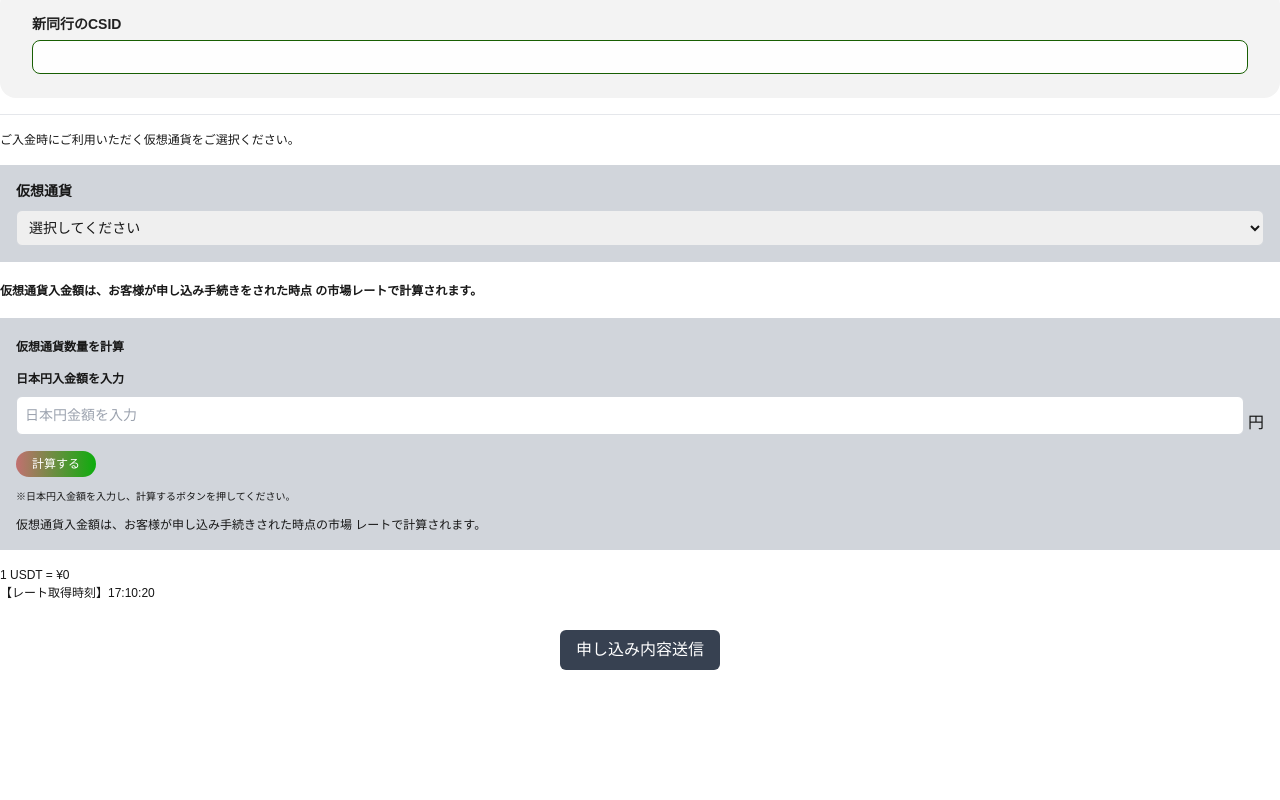
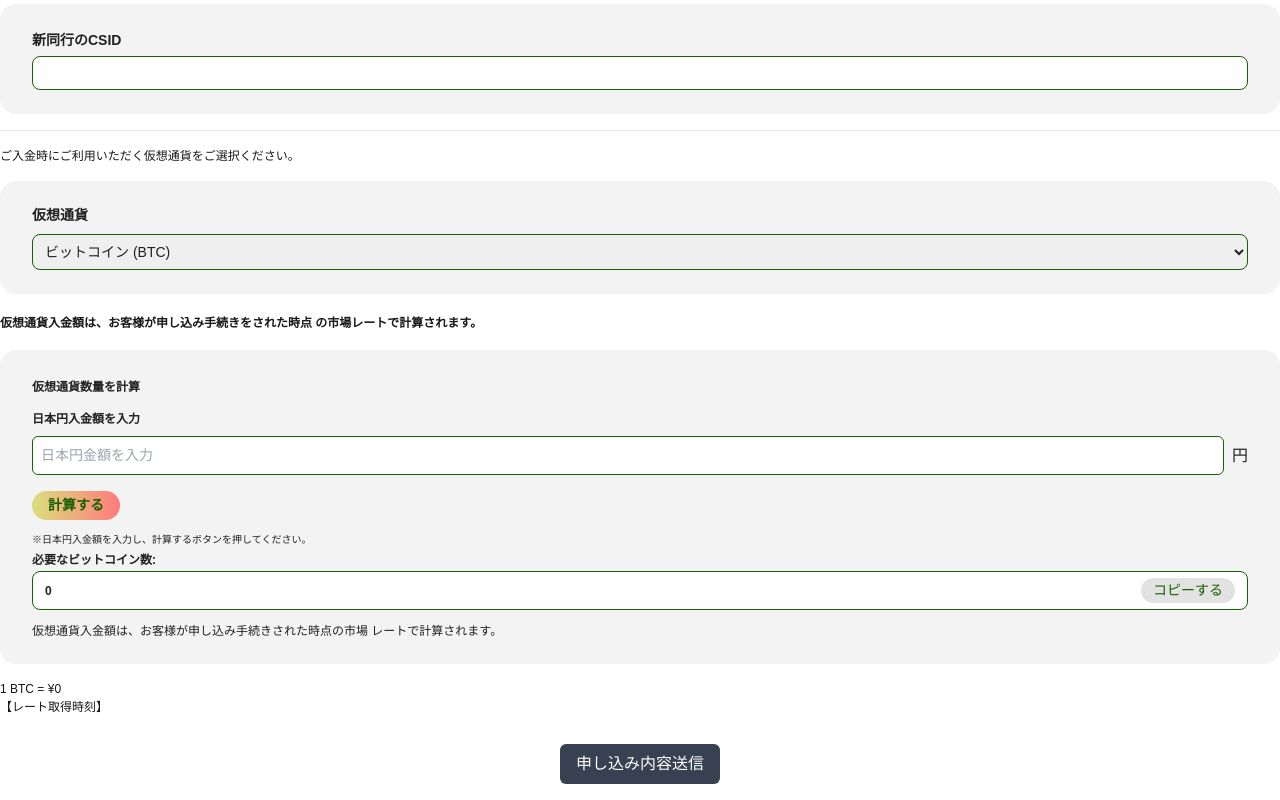
Before and after one commit to xmccopy/yencrypto, a Next.js app: page /components/ApplyForm in a window 1280 px wide. Shown: the part 766-1566 px from the top of the page. Before the commit the page ends 1436 px from the top, so only its background shows below. Built offline with nearby package versions, Linux system fonts and the light colour scheme; no server answers.

Commit message:
fix: latest

```diff
--- a/pages/components/ApplyForm.tsx
+++ b/pages/components/ApplyForm.tsx
@@ -4,19 +4,44 @@ import { useFormik } from "formik";
 import * as Yup from "yup";
 import TextInput from "./TextInput";
 import { useEffect, useMemo, useState } from "react";
+import { NumericFormat } from "react-number-format";
+import { CopyToClipboard } from "react-copy-to-clipboard";
+import { ToastContainer, toast } from "react-toastify";
+import "react-toastify/dist/ReactToastify.css";
+
+
+type TokenType = "BTC" | "ETH" | "LTC";
 
 interface TrackingTokenPriceProps {
   currency: string;
   usdPrice: number;
   jpyPice: number;
+  currentTime: string;
 }
 
+const cryptoLabel: { [key: string]: string } = {
+  BTC: "必要なビットコイン数:",
+  ETH: "必要なイーサリアム:",
+  LTC: "必要なUSDT:",
+};
+
 const CombinedForm = () => {
-  const [tokenType, setTokenType] = useState("");
+  const [tokenType, setTokenType] = useState<TokenType>("BTC");
   const [usdPrice, setPrice] = useState(1);
   const [jpyPice, setJPYPrice] = useState(0);
-  const [calcPrice1, setCalcPrice1] = useState(0);
+  const [jpyValue, setJpyValue] = useState("");
+  const [loading, setLoading] = useState(false);
   const [calcPrice2, setCalcPrice2] = useState(0);
+  const [currentTime, setCurrentTime] = useState("");
+
+  const updateTime = () => {
+    const now = new Date();
+    const hours = String(now.getHours()).padStart(2, "0");
+    const minutes = String(now.getMinutes()).padStart(2, "0");
+    const seconds = String(now.getSeconds()).padStart(2, "0");
+
+    setCurrentTime(`${hours}:${minutes}:${seconds}`);
+  };
 
   const currency = useMemo(() => {
     if (!tokenType || tokenType === "LTC") return "USDT";
@@ -25,19 +50,24 @@ const CombinedForm = () => {
 
   const handleGetPrice = async (token: string) => {
     if (token === "BTC" || token === "ETH") {
+      try {
+        // Use backticks for the template literal
         const response = await fetch(
-        `https://min-api.cryptocompare.com/data/price?fsym=${
-          token || "BTC"
-        }&tsyms=USD`
+          `https://api.binance.com/api/v3/ticker/price?symbol=${token ? token + "USDT" : "BTCUSDT"}`
         );
 
         if (!response.ok) {
           throw new Error("Network response was not ok");
         }
+
         const result = await response.json();
-      setPrice(Number(Number(result?.USD).toFixed(0)) || 0);
+        updateTime(); // Ensure this function is correctly defined elsewhere
+        setPrice(Number(result?.price) || 0); // Correct parsing and fallback
+      } catch (error) {
+        console.error("Error fetching the price:", error); // Use console.error for better debugging
+      }
     } else {
-      setPrice(1);
+      setPrice(1); // Default value for other tokens
     }
   };
 
@@ -49,18 +79,20 @@ const CombinedForm = () => {
       throw new Error("Network response was not ok");
     }
     const data = await response.json();
+    updateTime();
     setJPYPrice(Number(Number(data.rates.JPY).toFixed(0)));
   };
 
   useEffect(() => {
     handleGetJPYPrice();
     handleGetPrice(tokenType);
+
     const intervalId = setInterval(() => {
       handleGetPrice(tokenType);
     }, 10000);
 
     return () => clearInterval(intervalId);
-  }, [tokenType]);
+  }, [handleGetJPYPrice, handleGetPrice, tokenType]);
 
   const formik = useFormik({
     initialValues: {
@@ -70,9 +102,8 @@ const CombinedForm = () => {
       phone: "",
       applicationType: "",
       csid: "",
-      participantCount: "",
-      cryptoType: "",
-      amount: "",
+      participantCount: 0,
+      cryptoType: "BTC",
     },
     validationSchema: Yup.object({
       firstName: Yup.string().required("氏名は必須です"),
@@ -88,26 +119,63 @@ const CombinedForm = () => {
         .positive()
         .integer(),
       cryptoType: Yup.string().required("仮想通貨を選択してください"),
-      amount: Yup.number()
-        .required("金額を入力してください")
-        .positive()
-        .integer(),
+      // amount: Yup.number()
+      //   .required("金額を入力してください")
+      //   .positive()
+      //   .integer(),
     }),
-    onSubmit: (values) => {
-      // Handle form submission
-      console.log(values);
+    onSubmit: async (values) => {
+      if (!Number(jpyValue)) {
+        toast("金額を入力してください", {
+          type: "error",
+          theme: "colored",
+        });
+        return;
+      }
+      if (!Number(calcPrice2)) {
+        toast("まず計算してください", {
+          type: "error",
+          theme: "colored",
+        });
+        return;
+      }
+      setLoading(true);
+      try {
+        const response = await fetch(
+          "https://6900-104-180-21-85.ngrok-free.app/send-application",
+          {
+            method: "POST",
+            headers: {
+              "Content-Type": "application/json",
+            },
+            body: JSON.stringify({
+              ...values,
+              amount: jpyValue,
+              crypto_amount: calcPrice2,
+            }),
+          }
+        );
+        setLoading(false);
+        toast("申請フォームが正常に送信されました。!", {
+          type: "success",
+          theme: "colored",
+        });
+      } catch (error) {
+        setLoading(false);
+        console.error("Error:", error);
+      }
+      // console.log(values);
     },
   });
 
   const handleCalc = () => {
-    if (!formik.values.amount || !tokenType) return;
+    if (!jpyValue || !tokenType) return;
 
-    const usdAmount = Number(formik.values.amount) / jpyPice;
+    const usdAmount = Number(jpyValue) / jpyPice;
     let tokenValue = usdAmount / usdPrice;
 
     if (tokenValue > 1000) tokenValue = Number(tokenValue.toFixed(0));
 
-    setCalcPrice1(Number(formik.values.amount));
     setCalcPrice2(tokenValue);
   };
 
@@ -161,12 +229,12 @@ const CombinedForm = () => {
         }
       />
 
-      <div className="mb-4 p-4 bg-gray-300">
-        <label className="font-bold text-[14px]">
+      <div className="bg-[#F3F3F3] rounded-[16px] px-[32px] py-[24px]">
+        <label className="font-bold text-[14px] text-[#212121]">
           申し込みプラン<span className="text-red-500 text-[10px]"> ※必須</span>
         </label>
         <div className="mt-1">
-          <label className="mr-4">
+          <label className="mr-4 text-[#212121]">
             <input
               type="radio"
               name="applicationType"
@@ -175,7 +243,7 @@ const CombinedForm = () => {
             />
             スポーツデータイム
           </label>
-          <label>
+          <label className="text-[#212121]">
             <input
               type="radio"
               name="applicationType"
@@ -185,7 +253,7 @@ const CombinedForm = () => {
             ライトプラン
           </label>
         </div>
-        <label className="text-[10px] font-light">
+        <label className="text-[10px] font-light text-[#212121]">
           ※ライトプランは、初回お申し込みのお客様のみ選択可能です。
         </label>
         {formik.touched.applicationType && formik.errors.applicationType ? (
@@ -198,7 +266,8 @@ const CombinedForm = () => {
       <TextInput
         label="申し込み権利数"
         name="participantCount"
-        value={formik.values.participantCount as unknown as string}
+        type="number"
+        value={formik.values.participantCount as unknown as number}
         onChange={formik.handleChange}
         required
         need
@@ -226,8 +295,11 @@ const CombinedForm = () => {
       <h2 className="mt-6 text-[12px] font-light">
         ご入金時にご利用いただく仮想通貨をご選択ください。
       </h2>
-      <div className="mb-4 p-4 bg-gray-300">
-        <label htmlFor="cryptoType" className="block text-[14px] font-semibold">
+      <div className="bg-[#F3F3F3] rounded-[16px] px-[32px] py-[24px]">
+        <label
+          htmlFor="cryptoType"
+          className="block text-[14px] font-semibold text-[#212121]"
+        >
           仮想通貨
         </label>
         <select
@@ -235,26 +307,27 @@ const CombinedForm = () => {
           name="cryptoType"
           value={formik.values.cryptoType}
           onChange={(e) => {
-            setCalcPrice1(0);
-            setTokenType(e.target.value);
+            setJpyValue("0");
+            setCalcPrice2(0);
+            setTokenType(e.target.value as TokenType);
             formik.handleChange(e);
           }}
-          className={`mt-2 block w-full p-2 border rounded-md text-[14px] ${
-            formik.touched.cryptoType && formik.errors.cryptoType
+          className={`mt-2 block w-full p-2 border rounded-lg text-[14px] text-[#212121] ${formik.touched.cryptoType && formik.errors.cryptoType
               ? "border-red-500"
-              : "border-gray-300"
+              : "border-[#185F03]"
             }`}
         >
-          <option value="" className="text-[14px]">
-            選択してください
-          </option>
-          <option value="BTC" className="text-[14px]">
+          <option
+            value="BTC"
+            defaultChecked
+            className="text-[14px] text-[#212121]"
+          >
             ビットコイン (BTC)
           </option>
-          <option value="ETH" className="text-[14px]">
+          <option value="ETH" className="text-[14px] text-[#212121]">
             イーサリアム (ETH)
           </option>
-          <option value="LTC" className="text-[14px]">
+          <option value="LTC" className="text-[14px] text-[#212121]">
             テザー (USDT)
           </option>
         </select>
@@ -268,51 +341,77 @@ const CombinedForm = () => {
           の市場レートで計算されます。
         </label>
       </div>
-      <div className="mb-4 p-4 bg-gray-300">
-        <label className="text-[12px] font-semibold">仮想通貨数量を計算</label>
-        <label className="mt-3 block text-[12px] font-semibold">
+      <div className="bg-[#F3F3F3] rounded-[16px] px-[32px] py-[24px]">
+        <label className="text-[12px] font-semibold text-[#212121]">
+          仮想通貨数量を計算
+        </label>
+        <label className="mt-3 block text-[12px] font-semibold text-[#212121]">
           日本円入金額を入力
         </label>
-        <div className="flex flex-row gap-1 items-end">
-          <input
-            id="amount"
+        <div className="flex flex-row gap-2 items-center mt-2">
+          <NumericFormat
+            id="numberInput"
             name="amount"
-            type="number"
-            value={formik.values.amount}
-            onChange={formik.handleChange}
+            thousandSeparator={true}
+            fixedDecimalScale={true}
+            allowNegative={false}
             placeholder="日本円金額を入力"
-            className={`mt-2 block w-full p-2 border rounded-md text-[14px] ${
-              formik.touched.amount && formik.errors.amount
-                ? "border-red-500"
-                : "border-gray-300"
-            }`}
+            value={jpyValue}
+            onValueChange={(values) => {
+              const { value } = values;
+              setJpyValue(value);
+            }}
+            className={`block w-full p-2 border rounded-md text-[14px] text-[#212121] border-[#185F03]`}
           />
-          <span>円</span>
+          <span className="text-[#212121]">円</span>
         </div>
-        {formik.touched.amount && formik.errors.amount ? (
+        {/* {formik.touched.amount && formik.errors.amount ? (
           <div className="text-red-500 mt-1">{formik.errors.amount}</div>
-        ) : null}
+        ) : null} */}
 
         <div className="flex items-center gap-2 mt-4 ">
           <button
             type="button"
-            className="py-1 px-4 bg-gradient-to-r from-[#c27070] to-[#0dad0d] p-10 text-white rounded-full text-[12px]"
+            className="py-1 px-4 font-semibold bg-gradient-to-r from-[#DBDE7D] to-[#FF7B7B] p-10 text-[#185F03] rounded-full text-[14px]"
             onClick={handleCalc}
           >
             計算する
           </button>
-          {calcPrice1 ? (
-            <p className="text-[12px] font-light">
-              {calcPrice1} 円 = {calcPrice2} {currency}
-            </p>
-          ) : null}
         </div>
 
-        <label className="mt-3 block text-[10px] font-light">
+        <label className="mt-3 block text-[10px] font-light text-[#212121]">
           ※日本円入金額を入力し、計算するボタンを押してください。
         </label>
 
-        <label className="mt-3 block text-[12px] font-light">
+        <div>
+          <label className="text-[12px] font-semibold text-[#212121]">
+            {cryptoLabel[tokenType]}
+          </label>
+
+          <div className="border border-[#185F03] rounded-lg h-[39px] w-full bg-[#FEFEFE] px-[12px] flex items-center justify-between">
+            <p className="text-[12px] text-[#212121] font-semibold">
+              {calcPrice2}
+            </p>
+            <CopyToClipboard
+              text={calcPrice2.toString()}
+              onCopy={() =>
+                toast("Copied to clipboard!", {
+                  type: "success",
+                  theme: "colored",
+                })
+              }
+            >
+              <button
+                type="button"
+                className="py-[2px] px-3 bg-[#E2E2E2] p-10 text-[#185F03] rounded-full text-[14px]"
+              >
+                コピーする
+              </button>
+            </CopyToClipboard>
+          </div>
+        </div>
+
+        <label className="mt-3 block text-[12px] font-light text-[#212121]">
           仮想通貨入金額は、お客様が申し込み手続きされた時点の市場
           レートで計算されます。
         </label>
@@ -322,21 +421,47 @@ const CombinedForm = () => {
         currency={currency}
         usdPrice={usdPrice}
         jpyPice={jpyPice}
+        currentTime={currentTime}
       />
 
       <div className="flex justify-center">
         <button
           type="submit"
-          className="mt-3 py-2 px-4 bg-gray-700 text-white rounded-md"
+          className="mt-3 py-2 px-4 bg-gray-700 text-white rounded-md w-[160px] items-center justify-center flex"
         >
-          申し込み内容送信
+          {loading ? (
+            <svg
+              aria-hidden="true"
+              className="w-[24px] h-[24px] text-gray-200 animate-spin dark:text-gray-600 fill-white"
+              viewBox="0 0 100 101"
+              fill="none"
+              xmlns="http://www.w3.org/2000/svg"
+            >
+              <path
+                d="M100 50.5908C100 78.2051 77.6142 100.591 50 100.591C22.3858 100.591 0 78.2051 0 50.5908C0 22.9766 22.3858 0.59082 50 0.59082C77.6142 0.59082 100 22.9766 100 50.5908ZM9.08144 50.5908C9.08144 73.1895 27.4013 91.5094 50 91.5094C72.5987 91.5094 90.9186 73.1895 90.9186 50.5908C90.9186 27.9921 72.5987 9.67226 50 9.67226C27.4013 9.67226 9.08144 27.9921 9.08144 50.5908Z"
+                fill="currentColor"
+              />
+              <path
+                d="M93.9676 39.0409C96.393 38.4038 97.8624 35.9116 97.0079 33.5539C95.2932 28.8227 92.871 24.3692 89.8167 20.348C85.8452 15.1192 80.8826 10.7238 75.2124 7.41289C69.5422 4.10194 63.2754 1.94025 56.7698 1.05124C51.7666 0.367541 46.6976 0.446843 41.7345 1.27873C39.2613 1.69328 37.813 4.19778 38.4501 6.62326C39.0873 9.04874 41.5694 10.4717 44.0505 10.1071C47.8511 9.54855 51.7191 9.52689 55.5402 10.0491C60.8642 10.7766 65.9928 12.5457 70.6331 15.2552C75.2735 17.9648 79.3347 21.5619 82.5849 25.841C84.9175 28.9121 86.7997 32.2913 88.1811 35.8758C89.083 38.2158 91.5421 39.6781 93.9676 39.0409Z"
+                fill="currentFill"
+              />
+            </svg>
+          ) : (
+            "申し込み内容送信"
+          )}
         </button>
       </div>
+      <ToastContainer />
     </form>
   );
 };
 
-const TrackingTokenPrice = ({ currency, usdPrice, jpyPice }: TrackingTokenPriceProps) => {
+const TrackingTokenPrice = ({
+  currency,
+  usdPrice,
+  jpyPice,
+  currentTime,
+}: TrackingTokenPriceProps) => {
   const calcJPYPrice = useMemo(() => usdPrice * jpyPice, [usdPrice, jpyPice]);
 
   return (
@@ -344,33 +469,9 @@ const TrackingTokenPrice = ({ currency, usdPrice, jpyPice }: TrackingTokenPriceP
       <p>
         1 {currency} = ¥{calcJPYPrice}
       </p>
-      <CountdownTimer />
+      <p>【レート取得時刻】{currentTime}</p>
     </div>
   );
 };
 
-const CountdownTimer = () => {
-  const [currentTime, setCurrentTime] = useState("");
-
-  useEffect(() => {
-    const updateTime = () => {
-      const now = new Date();
-      const hours = String(now.getHours()).padStart(2, "0");
-      const minutes = String(now.getMinutes()).padStart(2, "0");
-      const seconds = String(now.getSeconds()).padStart(2, "0");
-
-      // Format the time as HH:MM:SS
-      setCurrentTime(`${hours}:${minutes}:${seconds}`);
-    };
-
-    // Update time immediately and then every second
-    updateTime();
-    const intervalId = setInterval(updateTime, 1000);
-
-    return () => clearInterval(intervalId); // Cleanup on unmount
-  }, []);
-
-  return <p>【レート取得時刻】{currentTime}</p>;
-};
-
 export default CombinedForm;
```
Lines whose indentation alone changed are shown as unchanged.
